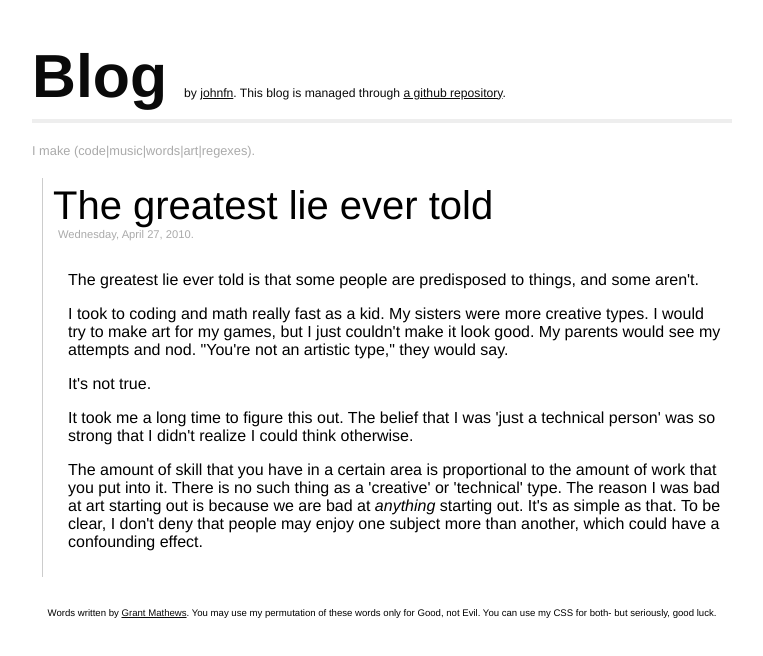
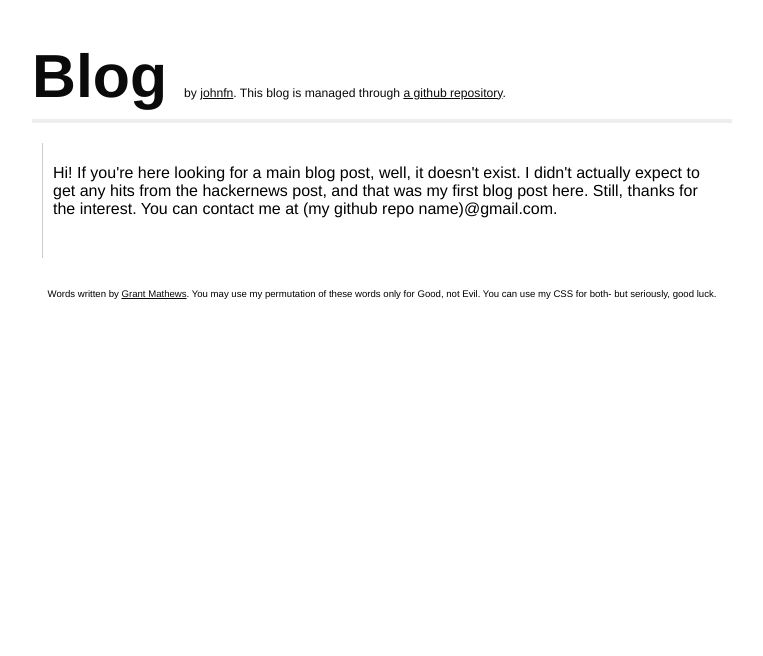
Before and after one commit to johnfn/johnfn, a plain HTML site: page index.html in a window 1280 px wide. Shown: the whole page, without its empty margins (258-1021 px from the left). Drawn offline with Linux system fonts and the light colour scheme.

Commit message:
A proper index page

```diff
--- a/index.html
+++ b/index.html
@@ -13,38 +13,10 @@
     <h1>Blog
       <span class="small">by <a href="http://github.com/johnfn">johnfn</a>. This blog is managed through <a href="http://github.com/johnfn/johnfn">a github repository</a>. </span></h1>
 
-    <div class="description">
-      I make (code|music|words|art|regexes).
-    </div>
-
     <div class="post">
-      <div class="title">
-        The greatest lie ever told
-      </div>
-      <div class="date">
-        Wednesday, April 27, 2010.
-      </div>
-      <div class="body">
-        <p>
-          The greatest lie ever told is that some people are predisposed to things, and some aren't.
+      <p>
+        Hi! If you're here looking for a main blog post, well, it doesn't exist. I didn't actually expect to get any hits from the hackernews post, and that was my first blog post here. Still, thanks for the interest. You can contact me at (my github repo name)@gmail.com.
         </p>
-        <p>
-          I took to coding and math really fast as a kid. My sisters were more creative types. I would try to make art for my games, but I just couldn't make it look good. My parents would see my attempts and nod. "You're not an artistic type," they would say.
-        </p>
-        <p>
-          It's not true.
-        </p>
-        <p>
-          It took me a long time to figure this out. The belief that I was 'just a technical person' was so strong that I didn't realize I could think otherwise.
-        </p>
-        <p>
-          The amount of skill that you have in a certain area is proportional to the amount of work that you put into it.
-          There is no such thing as a 'creative' or 'technical' type.
-          The reason I was bad at art starting out is because we are bad at <em>anything</em> starting out.
-          It's as simple as that.
-          To be clear, I don't deny that people may enjoy one subject more than another, which could have a confounding effect.
-        </p>
-      </div>
     </div>
 
     <div class="footer">
```
